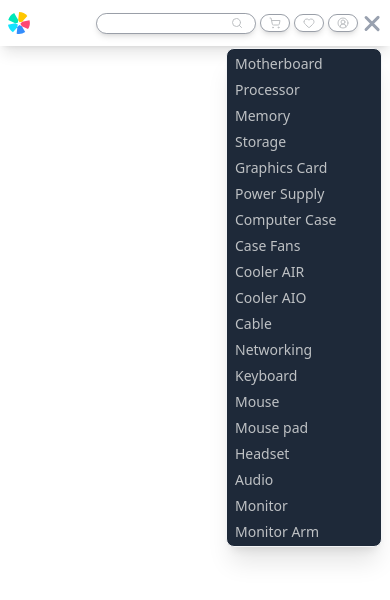
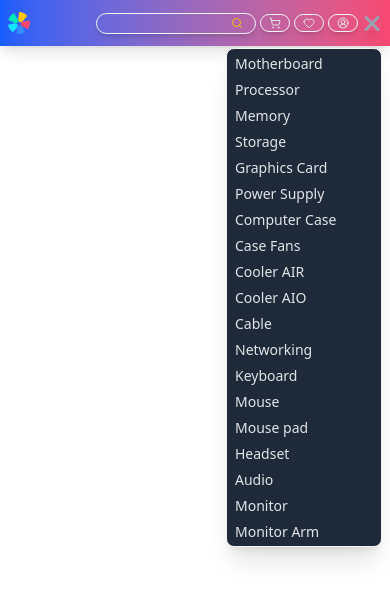
Before and after one commit to joseph-banaag/e-comm, a Next.js app: page / in a window 390 px wide. Both pictures are taken after a click on the label 372 px from the left and 23 px from the top of the page. Shown: the top 600 px of the page. Built offline with nearby package versions, Linux system fonts and the light colour scheme.

Commit message:
added some changes to the navbar responsiveness and other links on subnavbar and hamburger menu

```diff
--- a/app/globals.css
+++ b/app/globals.css
@@ -18,5 +18,5 @@
 }
 
 .navBtnStyle {
-    @apply flex items-center gap-1 cursor-pointer border border-gray-700/50 rounded-2xl shadow-md px-2 py-0.5;
+    @apply flex items-center gap-1 cursor-pointer border border-gray-100 rounded-2xl shadow-md px-2 py-0.5;
 }
--- a/components/constant/storeLinks.tsx
+++ b/components/constant/storeLinks.tsx
@@ -5,9 +5,9 @@ export const storeLinks = {
   processor: <Link href="/">Processor</Link>,
   memory: <Link href="/">Memory</Link>,
   storage: <Link href="/">Storage</Link>,
-  gpu: <Link href="/">Graphics Card</Link>,
-  psu: <Link href="/">Power Supply</Link>,
-  computer_case: <Link href="/">Computer Case</Link>,
+  gpu: <Link href="/" className="whitespace-nowrap">Graphics Card</Link>,
+  psu: <Link href="/" className="whitespace-nowrap">Power Supply</Link>,
+  computer_case: <Link href="/" className="whitespace-nowrap">Computer Case</Link>,
   case_fans: <Link href="/">Case Fans</Link>,
   cpu_cooler_air: <Link href="/">Cooler AIR</Link>,
   cpu_cooler_aio: <Link href="/">Cooler AIO</Link>,
--- a/components/sections/navbar/NavSubMenu.tsx
+++ b/components/sections/navbar/NavSubMenu.tsx
@@ -3,8 +3,8 @@ import OtherLinks from "@/components/ui/OtherLinks";
 
 const NavSubMenu = () => {
   return (
-    <div className="w-full hidden md:flex items-center text-[10px] font-medium px-5 pb-3 shadow-md">
-      <ul className="flex items-center gap-5">
+    <div className="max-w-full hidden md:flex flex-1 items-center text-xs font-medium px-2 lg:px-5 pb-3 shadow-md">
+      <ul className="flex items-center gap-2 lg:gap-5">
         <li className="subNavBtn">
           {storeLinks.processor}
         </li>
--- a/components/sections/navbar/Navbar.tsx
+++ b/components/sections/navbar/Navbar.tsx
@@ -1,12 +1,13 @@
 import Link from "next/link";
 import Image from "next/image";
-import { Search, ShoppingCart, Heart, CircleUserRound } from "lucide-react";
+import { ShoppingCart, Heart, CircleUserRound } from "lucide-react";
 import styles from "./nav.module.css";
 import BurgerBtn from "@/components/ui/button/BurgerBtn";
+import NavSearchBtn from "@/components/ui/button/NavSearchBtn";
 
 const Navbar = () => {
   return (
-    <nav className="w-full flex justify-center items-center text-[10px] font-medium py-3 mb-3 shadow-lg">
+    <nav className="w-full flex justify-center items-center text-xs font-medium py-3 mb-3 shadow-lg bg-linear-to-r from-blue-600 to-[#F84872] text-gray-100">
       <div className="w-full flex justify-between px-2 md:px-10">
         <div className="flex gap-3">
           <Link href="/">
@@ -31,13 +32,10 @@ const Navbar = () => {
           </Link>
         </div>
         <ul className="flex justify-between items-center gap-1 md:gap-3">
-          <li className="flex justify-end items-center gap-1 cursor-pointer border border-gray-700/50 rounded-2xl shadow-md px-3 py-0.5 h-[21px] w-40 md:w-60">
+          <li className="flex justify-end items-center gap-1 cursor-pointer border border-gray-100 rounded-2xl shadow-md px-3 py-0.5 h-[21px] w-40 md:w-60">
             <span className="w-full text-gray-600/50">
-              {/* todo:  add form here... */}
+              <NavSearchBtn />
             </span>
-            <button type="button" className="flex items-center gap-1 cursor-pointer ">
-              <Search className={styles.icons} />
-            </button>
           </li>
           <li>
             <Link href="/" className="navBtnStyle">
--- a/components/sections/navbar/nav.module.css
+++ b/components/sections/navbar/nav.module.css
@@ -1,7 +1,7 @@
 :root {
   --background-dark: #1e2939;
   --foreground-color: #4a4c4f;
-  --foreground-light: #bec1c4;
+  --foreground-light: #f3f4f6;
   --border-color: #b9babb;
 }
 
--- a/components/ui/OtherLinks.tsx
+++ b/components/ui/OtherLinks.tsx
@@ -5,6 +5,7 @@ import {
   CollapsibleContent,
   CollapsibleTrigger,
 } from "@/components/ui/collapsible";
+import OtherLinksContent from "./OtherLinksContent";
 
 const OtherLinks = () => {
   const [isOpen, setIsOpen] = React.useState(false);
@@ -18,8 +19,8 @@ const OtherLinks = () => {
       </CollapsibleTrigger>
 
       <CollapsibleContent className="absolute top-[110px] left-0 right-0">
-        <div className="h-40 w-full px-5 py-1 bg-gray-100">
-          <p>Other components that you need. Here...</p>
+        <div className="h-40 w-full px-5 py-1 bg-gray-800 text-xs text-[#bec1c4]">
+          <OtherLinksContent />
         </div>
       </CollapsibleContent>
     </Collapsible>
--- /dev/null
+++ b/components/ui/OtherLinksContent.tsx
@@ -0,0 +1,24 @@
+import { storeLinks } from "../constant/storeLinks";
+import styles from "./links.module.css"
+const OtherLinksContent = () => {
+  return (
+    <div>
+     <ul className="flex flex-wrap gap-2 px-5 py-3 ">
+      <li id={styles.otherLinksContent}>{storeLinks.case_fans}</li>
+      <li id={styles.otherLinksContent}>{storeLinks.cpu_cooler_air}</li>
+      <li id={styles.otherLinksContent}>{storeLinks.cpu_cooler_aio}</li>
+      <li id={styles.otherLinksContent}>{storeLinks.cable}</li>
+      <li id={styles.otherLinksContent}>{storeLinks.networking}</li>
+      <li id={styles.otherLinksContent}>{storeLinks.keyboard}</li>
+      <li id={styles.otherLinksContent}>{storeLinks.mouse}</li>
+      <li id={styles.otherLinksContent}>{storeLinks.mouse_pad}</li>
+      <li id={styles.otherLinksContent}>{storeLinks.headset}</li>
+      <li id={styles.otherLinksContent}>{storeLinks.audio}</li>
+      <li id={styles.otherLinksContent}>{storeLinks.monitor}</li>
+      <li id={styles.otherLinksContent}>{storeLinks.monitor_arm}</li>
+     </ul>
+    </div>
+  )
+};
+
+export default OtherLinksContent;
--- a/components/ui/button/BurgerBtn.tsx
+++ b/components/ui/button/BurgerBtn.tsx
@@ -14,7 +14,7 @@ const BurgerBtn = () => {
 
   return (
     <>
-      <label htmlFor="hamburger-menu" className={styles.hamburgerMenu}>
+      <label htmlFor="hamburger-menu" id={styles.hamburgerMenu} className="shadow-lg">
         <input type="checkbox" id="hamburger-menu" onClick={handleChecked} />
       </label>
       <SideNavbar isActive={checked} />
--- a/components/ui/button/NavSearchBtn.tsx
+++ b/components/ui/button/NavSearchBtn.tsx
@@ -1,9 +1,30 @@
-import React from "react";
+"use client";
+import { useForm, SubmitHandler } from "react-hook-form";
+import styles from "./burgerbtn.module.css";
+import { Search } from "lucide-react";
 
+interface FormValue {
+  searchKeyword: string;
+}
 const NavSearchBtn = () => {
+  const { register, handleSubmit } = useForm<FormValue>();
+
+  const onSubmit: SubmitHandler<FormValue> = (data) => console.log(data);
+
   return (
     <div>
-      <h1>This is where the navbar search button will be created...</h1>
+      <form
+        onSubmit={handleSubmit(onSubmit)}
+        className="flex gap-1"
+      >
+        <input type="text" {...register("searchKeyword", { required: true })} className="w-full h-3.5 px-1.5 focus:outline-gray-700/10" />
+        <button
+          type="submit"
+          className="flex items-center gap-1 cursor-pointer "
+        >
+          <Search className={styles.icons} />
+        </button>
+      </form>
     </div>
   );
 };
--- a/components/ui/button/burgerbtn.module.css
+++ b/components/ui/button/burgerbtn.module.css
@@ -2,16 +2,17 @@
   --bar-width: 20px;
   --bar-height: 3px;
   --hamburger-gap: 3px;
+  --foreground-light: #e2e4e8;
   --foreground: #99a1af;
   --animation-timing: 200ms ease-in-out;
 }
 
-.hamburgerMenu:focus-visible {
+#hamburgerMenu:focus-visible {
   outline: 1px solid var(--foreground) ;
   outline-offset: 1px;
 }
 
-.hamburgerMenu {
+#hamburgerMenu {
   display: flex;
   flex-direction: column;
   gap: var(--hamburger-gap);
@@ -19,9 +20,9 @@
   cursor: pointer;
 }
 
-.hamburgerMenu::before,
-.hamburgerMenu::after,
-.hamburgerMenu input {
+#hamburgerMenu::before,
+#hamburgerMenu::after,
+#hamburgerMenu input {
   content: "";
   width: var(--bar-width);
   height: var(--bar-height);
@@ -32,21 +33,26 @@
     rotate var(--animation-timing), translate var(--animation-timing);
 }
 
-.hamburgerMenu input {
+#hamburgerMenu input {
   appearance: none;
   outline: none;
   pointer-events: none;
 }
-.hamburgerMenu:has(input:checked)::before {
+#hamburgerMenu:has(input:checked)::before {
   rotate: 45deg;
   translate: 3px -1px;
 }
-.hamburgerMenu:has(input:checked)::after {
+#hamburgerMenu:has(input:checked)::after {
   rotate: -45deg;
   translate: 3px 1px;
 }
 
-.hamburgerMenu input:checked {
+#hamburgerMenu input:checked {
   opacity: 0;
   width: 0;
 }
+.icons {
+  width: 12px;
+  height: 12px;
+  color: #FAC402;
+}
--- /dev/null
+++ b/components/ui/links.module.css
@@ -0,0 +1,7 @@
+#otherLinksContent {
+    border: 2px solid gray;
+    border-radius: 16px;
+    padding: 2px 4px;
+    display: flex;
+    align-items: center;
+}
--- a/package.json
+++ b/package.json
@@ -17,6 +17,7 @@
     "next": "16.0.7",
     "react": "19.2.0",
     "react-dom": "19.2.0",
+    "react-hook-form": "^7.68.0",
     "tailwind-merge": "^3.4.0"
   },
   "devDependencies": {
```
Also changed, not shown: 1 other file (tests, documents, lock files or other folders).
